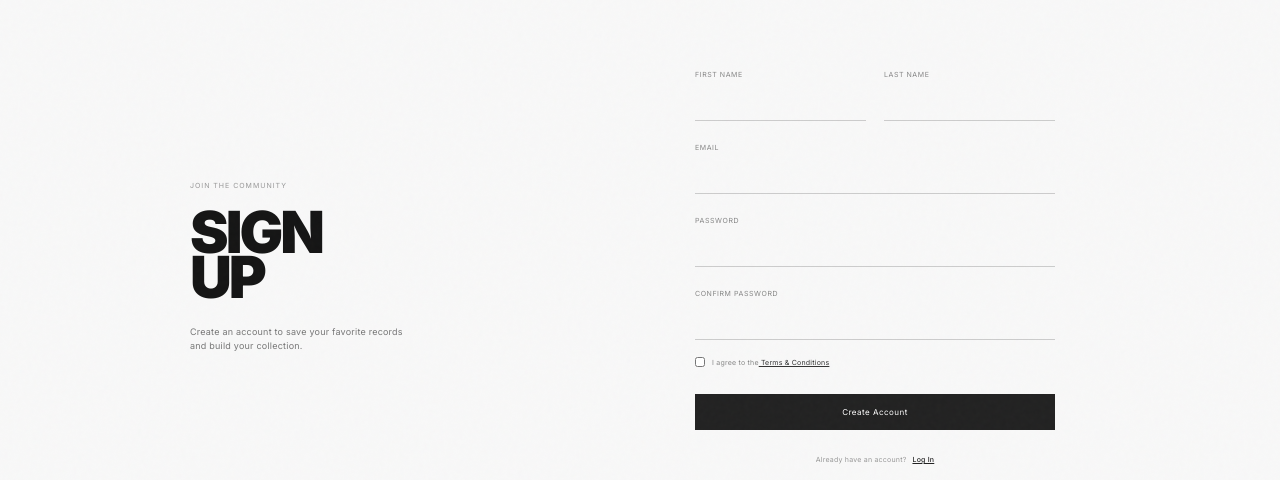
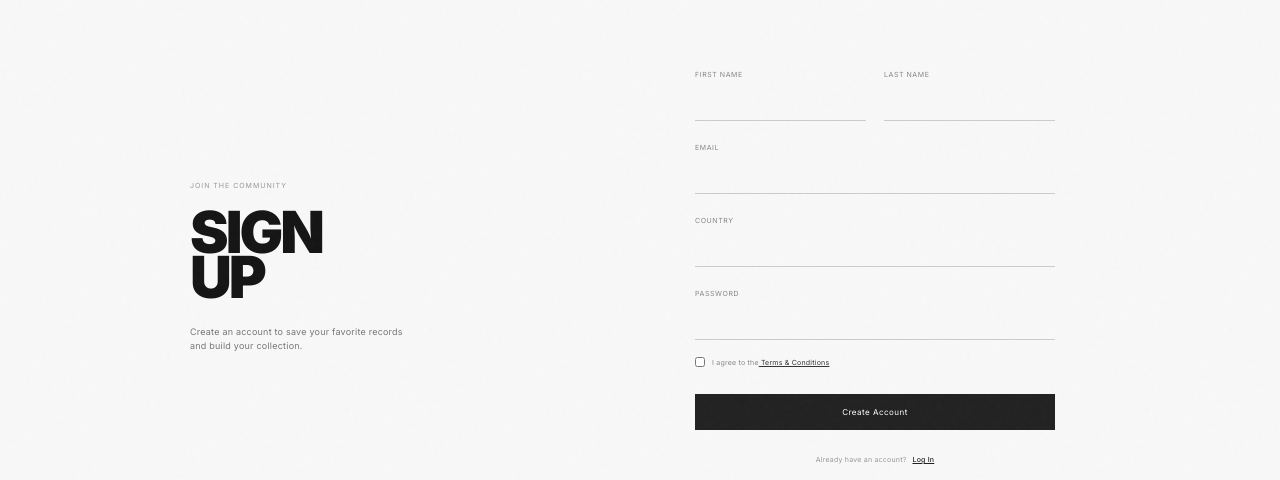
Before and after one commit to solsticesp/vinyl-record-collections, a React (Vite) app: page /signup in a window 1280 px wide. Shown: the part 138-618 px from the top of the page. Built offline with nearby package versions, Linux system fonts and the light colour scheme.

Commit message:
Get data from signup form

```diff
--- a/src/components/signup/SignUp.jsx
+++ b/src/components/signup/SignUp.jsx
@@ -1,6 +1,32 @@
+import { useState } from "react";
 import { Link } from "react-router";
 
+const initialValues = {
+    first_name: '',
+    last_name: '',
+    email: '',
+    country: '',
+    password: '',
+    terms_check: false,
+};
+
 export default function SignUp() {
+    const [data, setData] = useState(initialValues)
+
+    const changeHandler = (e) => {
+        setData((state) => ({
+            ...state,
+            [e.target.name]: e.target.type === 'checkbox' ? e.target.checked : e.target.value,
+        }));
+    };
+
+    const submitAction = () => {
+        console.log('Submit');
+
+        //Reset form
+        setData(initialValues);
+    }
+
     return (
         <div className="page auth-page">
             <div className="auth-layout">
@@ -22,7 +48,7 @@ export default function SignUp() {
 
 
                 <div className="auth-form-wrapper">
-                    <form className="auth-form">
+                    <form className="auth-form" action={submitAction}>
                         <div className="auth-name-row">
                             <div className="form-group">
                                 <label htmlFor="firstName">
@@ -31,6 +57,8 @@ export default function SignUp() {
 
                                 <input
                                     name="first_name"
+                                    value={data.first_name}
+                                    onChange={changeHandler}
                                     id="firstName"
                                     type="text"
                                 />
@@ -43,6 +71,8 @@ export default function SignUp() {
 
                                 <input
                                     name="last_name"
+                                    value={data.last_name}
+                                    onChange={changeHandler}
                                     id="lastName"
                                     type="text"
                                 />
@@ -56,11 +86,26 @@ export default function SignUp() {
 
                             <input
                                 name="email"
+                                value={data.email}
+                                onChange={changeHandler}
                                 id="email"
                                 type="email"
                             />
                         </div>
 
+                        <div className="form-group">
+                            <label htmlFor="country">
+                                Country
+                            </label>
+
+                            <input
+                                name="country"
+                                value={data.country}
+                                onChange={changeHandler}
+                                id="country"
+                                type="text"
+                            />
+                        </div>
 
                         <div className="form-group">
                             <label htmlFor="password">
@@ -69,26 +114,32 @@ export default function SignUp() {
 
                             <input
                                 name="password"
+                                value={data.password}
+                                onChange={changeHandler}
                                 id="password"
                                 type="password"
                             />
                         </div>
 
-                        <div className="form-group">
+                        {/* <div className="form-group">
                             <label htmlFor="confirmPassword">
                                 Confirm Password
                             </label>
 
                             <input
                                 name="confirm-password"
+                                value={data.confirm_password}
+                                onChange={changeHandler}
                                 id="confirmPassword"
                                 type="password"
                             />
-                        </div>
+                        </div> */}
 
                         <label className="terms-check">
                             <input
                                 name="terms_check"
+                                checked={data.terms_check}
+                                onChange={changeHandler}
                                 type="checkbox" />
 
                             <span>
```
